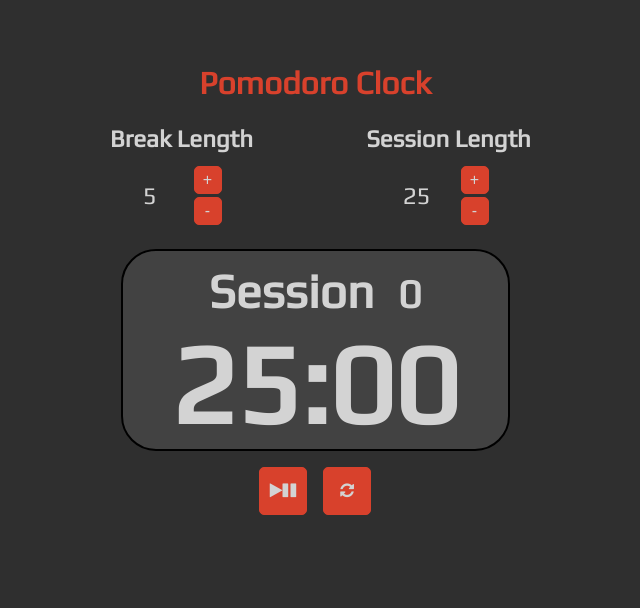
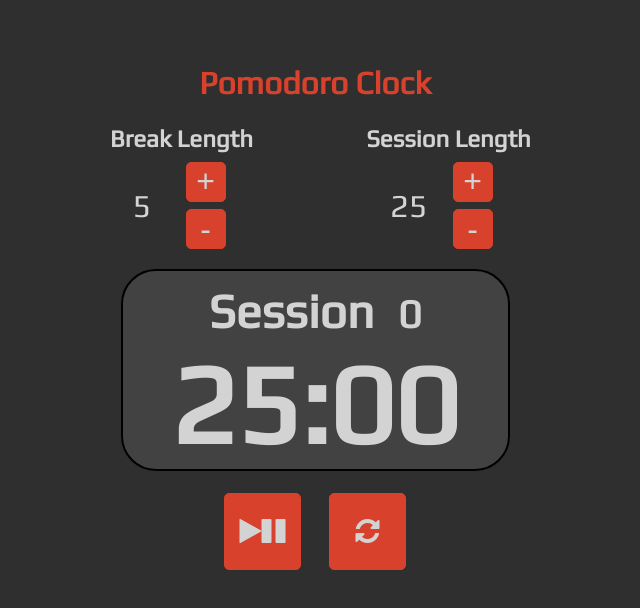
Before and after one commit to rtviner/pomodoro-timer, a React app: page / in a window 1280 px wide. Shown: the whole page, without its empty margins (325-965 px from the left). Built offline with nearby package versions, Linux system fonts and the light colour scheme.

Commit message:
increase button sizes

```diff
--- a/src/style.css
+++ b/src/style.css
@@ -61,16 +61,18 @@ div.increment {
 }
 
 div#break-length, div#session-length {
-    font-size: 1.5em;
-    padding: 1em;
+    font-size: 2em;
+    padding: .5em;
     width: 1.5em;
+    margin: auto 0;
 }
 
 button.lengthBtn {
-	font-size: 1em;
-	width: 1.75em;
-	height: 1.75em;
+	font-size: 2em;
+	width: 1.25em;
+	height: 1.25em;
 	margin: 0.12em;
+	padding: 0;
 }
 
 div#count-time-display {
@@ -109,9 +111,9 @@ h3#time-left {
 }
 
 button#start_stop, button#reset {
-    font-size: 1em;
+    font-size: 1.75em;
     padding: .5em;
     margin: .5em;
-    width: 3em;
-    height: 3em;
+    width: 2.75em;
+    height: 2.75em;
 }
```
